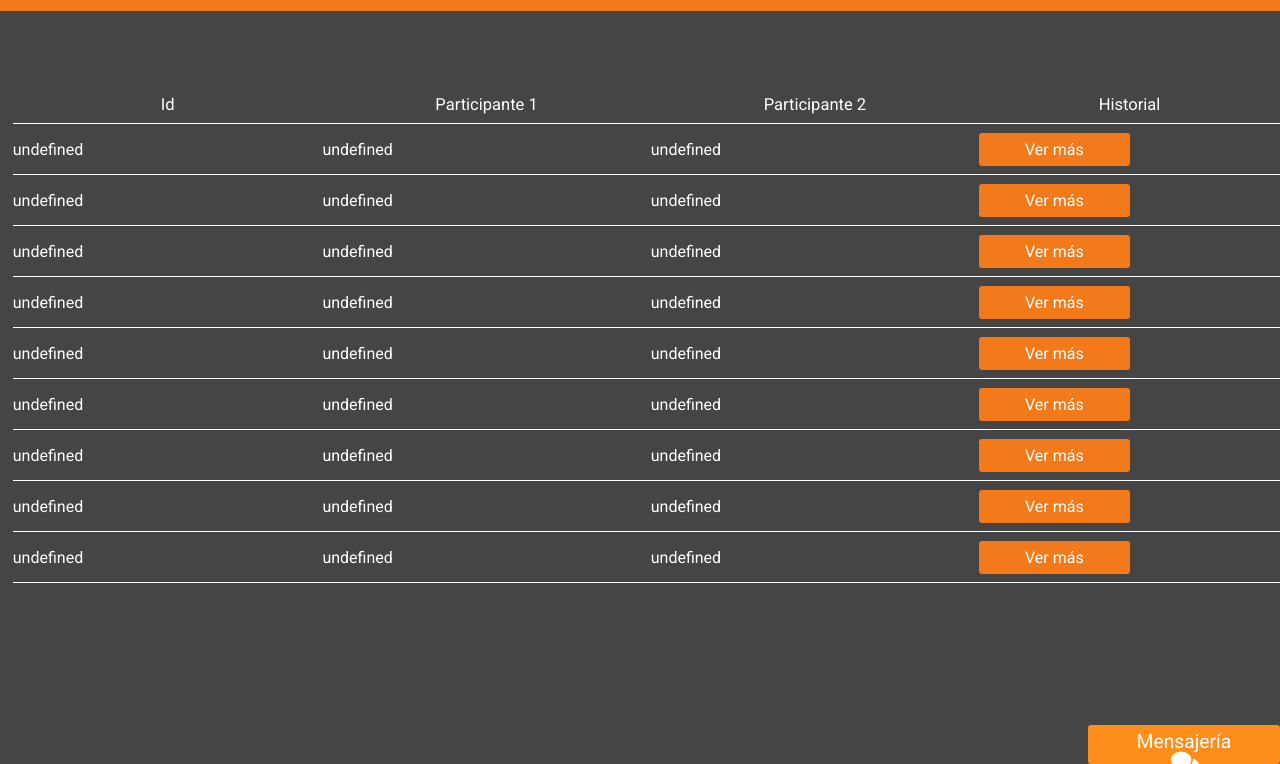
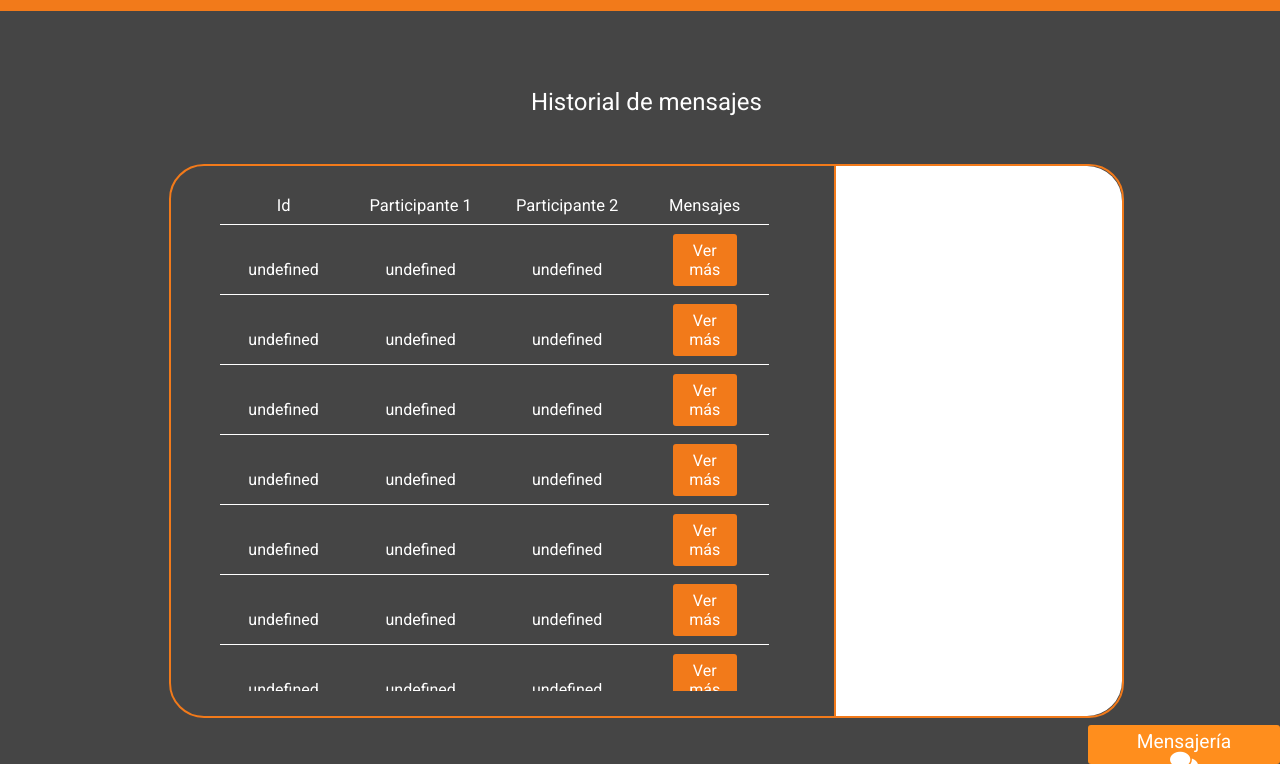
Before and after one commit to IRamses07/Proyecto1, a website: page public/historialChat.html in a window 1280 px wide. Shown: the part 36-800 px from the top of the page. Drawn offline with nearby package versions, Linux system fonts and the light colour scheme; some packages are replaced by stand-ins of ours; no server answers; a script that the page names is missing.

Commit message:
Estilos Historial de chats

```diff
--- a/public/css/chat.css
+++ b/public/css/chat.css
@@ -129,12 +129,9 @@
     margin-top: -5px;
 }
 
-
-
 .hiddenChat {
     visibility: hidden;
 }
-
 
 .btnChat{
      background-color: #fbb803;
@@ -148,10 +145,7 @@
      cursor: pointer;
      float: left;
  }
- .btnChat i{
-     font-size: 1.3em;
-     margin-left: 2px;
- }
+
   /* .btnChat i:hover, .btnChat:hover{
      color: #454545;
  } */
@@ -282,3 +276,17 @@
     height: 35px;
     display: flow-root;
 }
+
+.btnChat i{
+    font-size: 1.7em;
+    margin-top: 8px;
+    margin-bottom: 4px;
+    margin-left: 2px;
+    margin-right: 2px;
+}
+
+#minimizarChat i{
+    margin-top: 0px;
+    font-size: 1.3em;
+    margin-left: 2px;
+}
--- /dev/null
+++ b/public/css/historialChat.css
@@ -0,0 +1,68 @@
+#tableContainerChat{
+    min-height: 500px;
+    max-height: 500px;
+    width: 68%;
+    float: left;
+    margin-top: 25px;
+    overflow: auto;
+}
+#tableContainerChat tbody {
+    text-align: center;
+}
+
+#showChat{
+    min-height: 550px;
+    max-height: 550px;
+    background: #fff;
+    width: 30%;
+    float: right;
+    border-top-right-radius: 35px;
+    border-bottom-right-radius: 35px;
+    border-left: 2px solid #f27a1a;
+    overflow: auto;
+}
+
+#showChat::-webkit-scrollbar ,#tableContainerChat::-webkit-scrollbar {
+    width: 10px;
+}
+#showChat::-webkit-scrollbar-thumb ,#tableContainerChat::-webkit-scrollbar-thumb {
+    background-color: #f90;
+    background-image: #454545;
+}
+#showChat::-webkit-scrollbar-track ,#tableContainerChat::-webkit-scrollbar-track {
+    -webkit-box-shadow: inset 0 0 6px rgba(0,0,0,0.3);
+    background-color: #F5F5F5;
+
+}
+#showChat::-webkit-scrollbar-thumb, #showChat::-webkit-scrollbar, #showChat::-webkit-scrollbar-track{
+    margin-top: 25px;
+    margin-bottom: 25px;
+    height: 300px;
+    border-radius: 25px;
+}
+
+/* #showChat::-webkit-scrollbar {
+    margin-top: 25px;
+    margin-bottom: 25px;
+    height: 125px;
+    border: 1px solid red;
+} */
+
+.content2{
+    width: 75%;
+    margin: 0 auto;
+    display: flow-root;
+    border: 2px solid #f27a1a;
+    border-radius: 35px;
+}
+
+h1 {
+    text-align: center;
+    margin: 0px auto 50px auto;
+    font-size: 24px;
+}
+
+#tblChats{
+    width: 85%;
+    margin: 0 auto;
+}
--- a/public/historialChat.html
+++ b/public/historialChat.html
@@ -13,6 +13,7 @@
     <link rel="stylesheet" href="css/reset.css">
     <link rel="stylesheet" href="css/generalStyle.css">
     <link rel="stylesheet" href="css/notificaciones.css">
+    <link rel="stylesheet" href="css/historialChat.css">
     <link rel="stylesheet" href="css/chat.css">
     <title>Historial de Mensajería</title>
 </head>
@@ -49,13 +50,16 @@
             </div>
         </div>
 
+        <h1>Historial de mensajes</h1>
+
+        <div class="content2">
             <div id="tableContainerChat">
                 <table cellspacing=10px id="tblChats">
                     <thead>
                         <th>Id</th>
                         <th>Participante 1</th>
                         <th>Participante 2</th>
-                    <th>Historial</th>
+                        <th>Mensajes</th>
                     </thead>
                     <tbody>
                     </tbody>
@@ -66,8 +70,22 @@
 
             </div>
 
+        </div>
+
+
+
+
+
+
+
+
+
+
         <div class="chatContainer" id="chatContainer" hidden></div>
-        <div id="minimizarChat" class="btnChat"><span>Mensajería</span><i class="fas fa-comments"></i></div>
+        <div id="minimizarChat" class="btnChat">
+            <span>Mensajería</span>
+            <i class="fas fa-comments"></i>
+        </div>
 
 
     </main>
--- a/public/js/Chat/historial.controlador.js
+++ b/public/js/Chat/historial.controlador.js
@@ -41,9 +41,30 @@ function vermasChat(){
     let buttonsVermas = document.querySelectorAll('.btnControl');
     buttonsVermas.forEach(function(elem){
         elem.addEventListener("click", function(){
-            console.log(getInfoChat(elem.value));
+
+            imprimirChatHistorial(getInfoChat(elem.value));
             //pasarle esto a otra funcion que lo imprima en pantalla.
 
         })
     });
 }
+
+
+
+function imprimirChatHistorial(infoChat){
+    document.querySelector('#showChat').innerHTML='';
+    console.log(infoChat[0]);
+    console.log('Speaker1: '+infoChat[0]['speaker1']);
+    console.log('Speaker2: '+infoChat[0]['speaker2']);
+    let mensajes = infoChat[0]['mensajes'];
+    console.log(mensajes);
+
+    for(i=0;i<mensajes.length;i++){
+
+        $(showChat).append('<div class="well espanto espanto1">' + mensajes[i]['sender'] + ': </div>');
+        $(showChat).append('<div class="well espanto espanto2">' + '\'' + mensajes[i]['mensaje'] + '\'' + '</div>');
+        $(showChat).append('<div class="well espanto espanto3">' + mensajes[i]['hora'] + '</div>');
+    //$('#chatin' + room).scrollTop($('#chatin' + room)[0].scrollHeight);
+
+    }
+}
```
Lines whose indentation alone changed are shown as unchanged.
